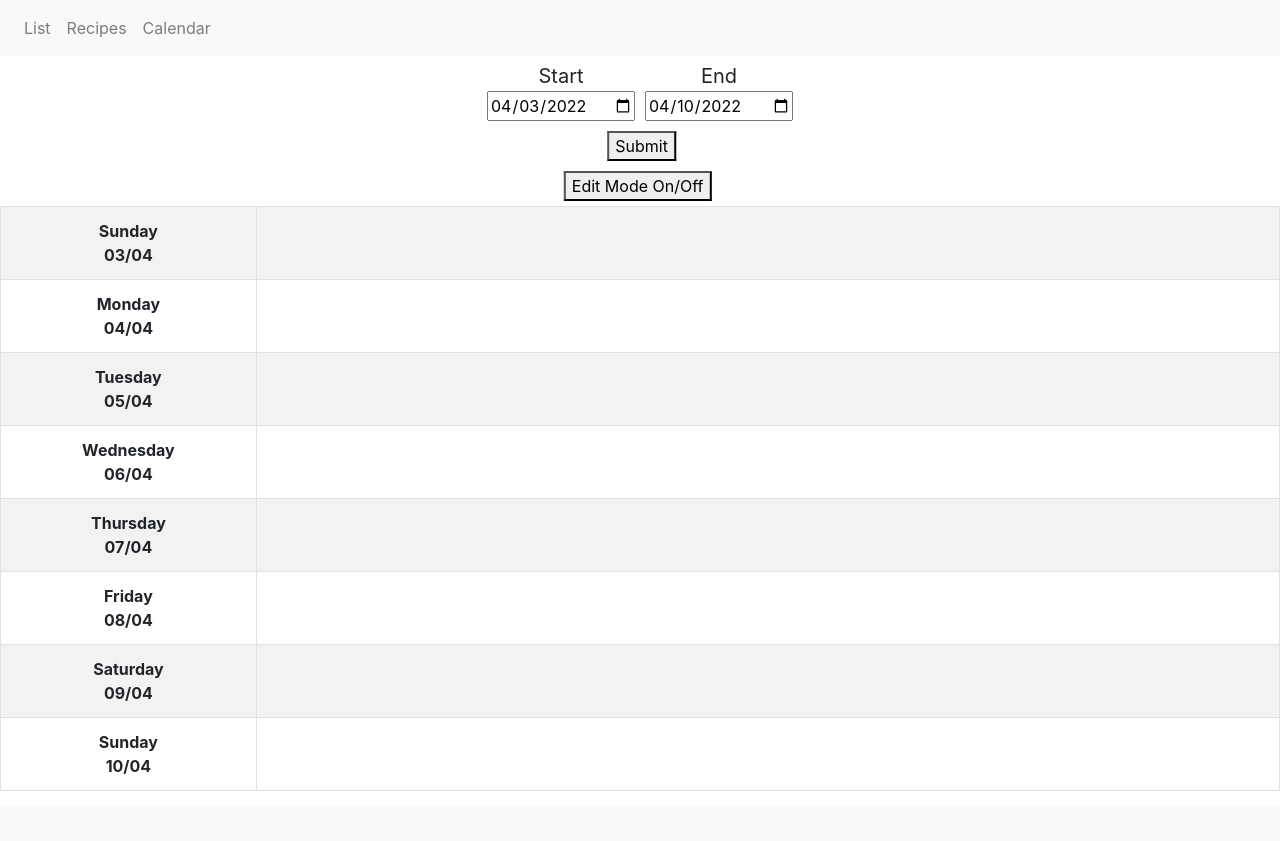
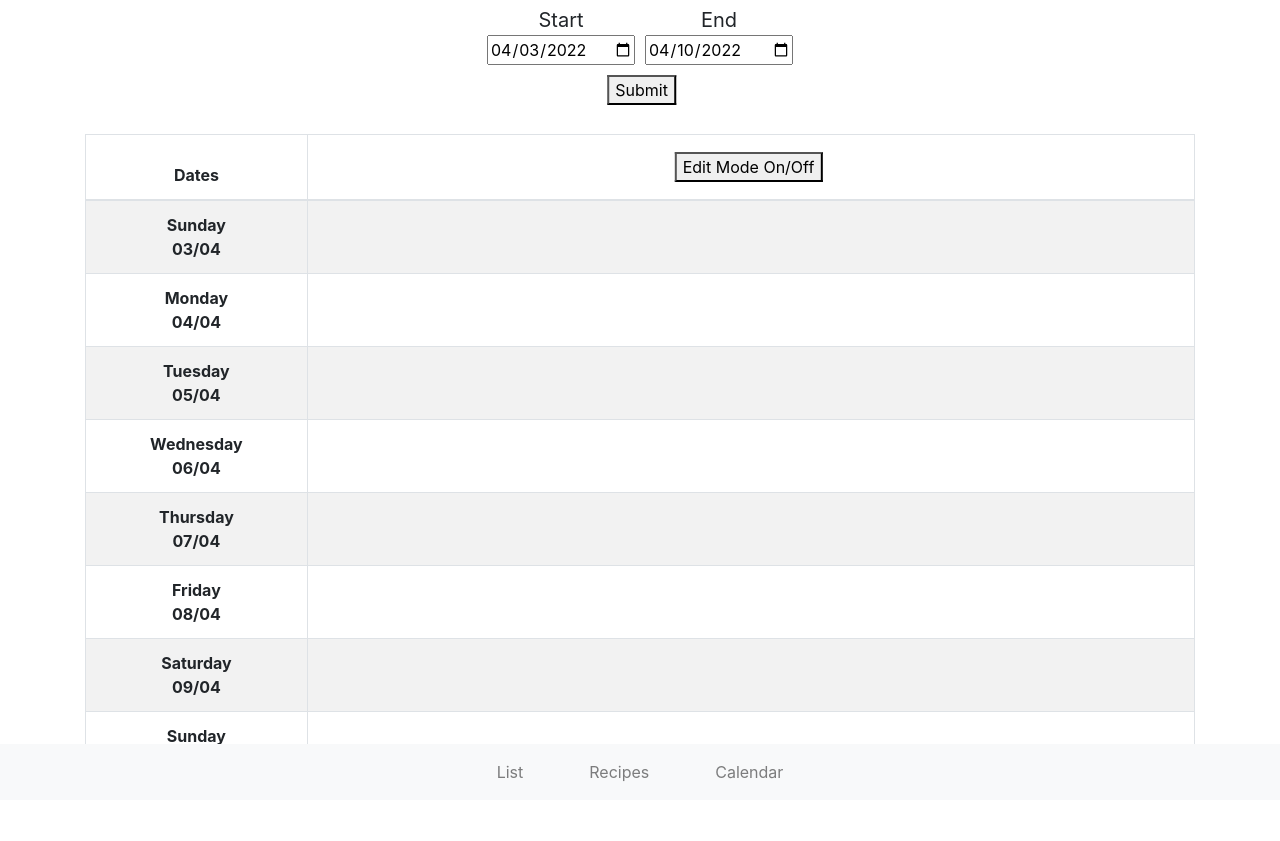
Before and after one commit to ls13g12/shopping-list, a Flask app: page /calendar in a window 1280 px wide. Before the commit the page ends 791 px from the top, so only its background shows below. Run offline with Flask 2, Linux system fonts and the light colour scheme; data comes from the database, SQL or seed files in the repository; both versions use the stored data as it was after the commit; data that the repository does not hold is empty.

Commit message:
moved navbar to bottom and general styling

```diff
--- a/app/static/recipes.js
+++ b/app/static/recipes.js
@@ -223,7 +223,6 @@ async function update_recipe_items(recipe_element_id){
     input.classList.add("add-item-input")
     li.appendChild(input)
     recipe_items_div.appendChild(li)
-    input.focus()
 
     initialise_enter_keydown_items(recipe_element_id, add_item_to_recipe_input_id)
 }
--- a/app/templates/base.html
+++ b/app/templates/base.html
@@ -24,8 +24,8 @@
 
     <body>
 
-        <nav class="navbar sticky-top navbar-expand navbar-light bg-light">
-              <ul class="nav navbar-nav">
+        <nav class="navbar fixed-bottom navbar-expand navbar-light bg-light">
+              <ul class="nav navbar-nav mx-auto">
                 <li class="nav-item"><a class="nav-link" href="/list">List</a></li>
                 <li class="nav-item"><a class="nav-link" href="/recipes">Recipes</a></li>
                 <li class="nav-item"><a class="nav-link" href="/calendar">Calendar</a></li>
@@ -37,3 +37,12 @@
 
     </body>
 </html>
+
+<style>
+.container{
+    padding-bottom: 40px;
+}
+.nav-item:not(:first-child){
+    padding-left: 50px;
+}
+</style>
--- a/app/templates/calendar.html
+++ b/app/templates/calendar.html
@@ -2,7 +2,7 @@
 
 {% block content %}
 
-<div>
+<div class="container" max-width="200px">
         <div class="dates-container">
                 <div class="date-input">
                         <label for="start-date">Start</label>
@@ -15,12 +15,22 @@
         </div>
         <button id="submit-dates-button">Submit</button>
         <br>
-        <button id="toggle-edit-button">Edit Mode On/Off</button>
+
         <br>
 
 
         <div id="calendar-view-div">
                 <table class="table table-bordered table-striped">
+                        <thead>
+                                <tr>
+                                        <th class="text-center">
+                                                Dates
+                                        </th>
+                                        <td>
+                                                <button id="toggle-edit-button">Edit Mode On/Off</button>
+                                        </td>
+                                </tr>
+                        </thead>
                         <tbody id="calendar-table-body">
                                 <tr>
                                         <th></th>
@@ -101,6 +111,9 @@ table .w-20 {
 table .w-80 {
         width:80%;
 }
+th{
+
+}
 </style>
 
 {% endblock %}
--- a/app/templates/list.html
+++ b/app/templates/list.html
@@ -1,8 +1,7 @@
 {% extends "base.html" %}
 
 {% block content %}
-<div>
-
+<div class="container" >
         <div>
                 <h3> start date {{dates.start_date}}</h3>
                 <h3> end date {{dates.end_date}}</h3>
--- a/app/templates/recipes.html
+++ b/app/templates/recipes.html
@@ -1,10 +1,12 @@
 {% extends "base.html" %}
 
 {% block content %}
+<div class="container">
 
 <!-- List group -->
 <div id="recipe-list" class="list-group" >
 
+</div>
 </div>
 
 
```
Also changed, not shown: app.db. Lines whose indentation alone changed are shown as unchanged.
